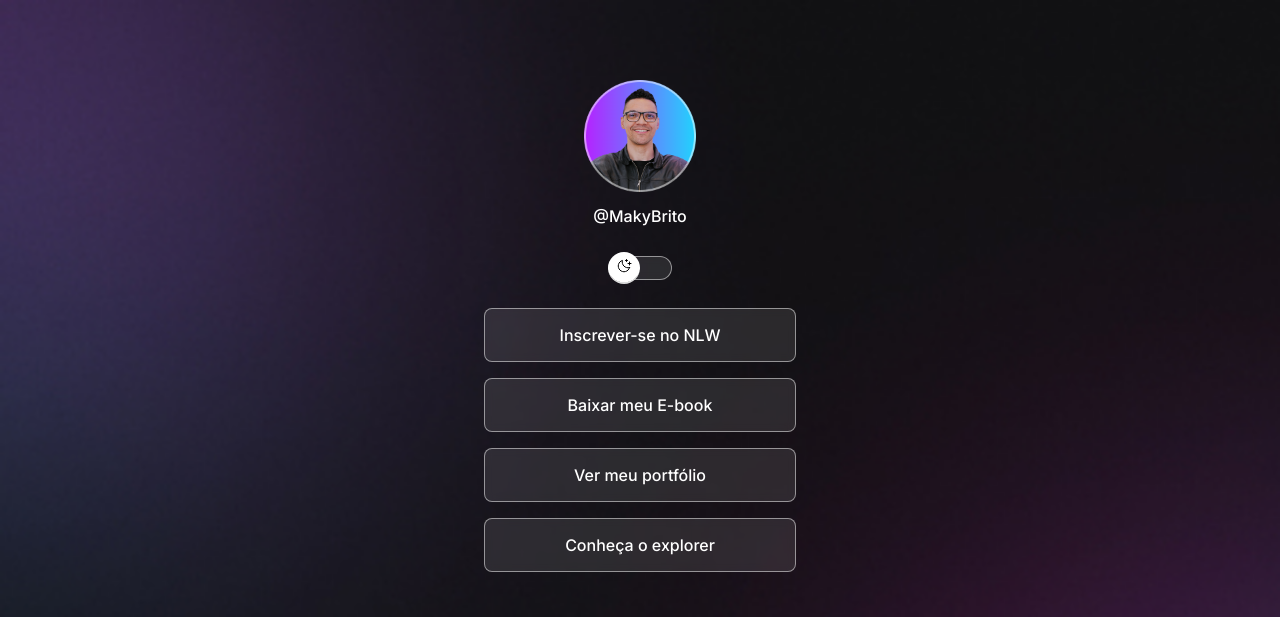
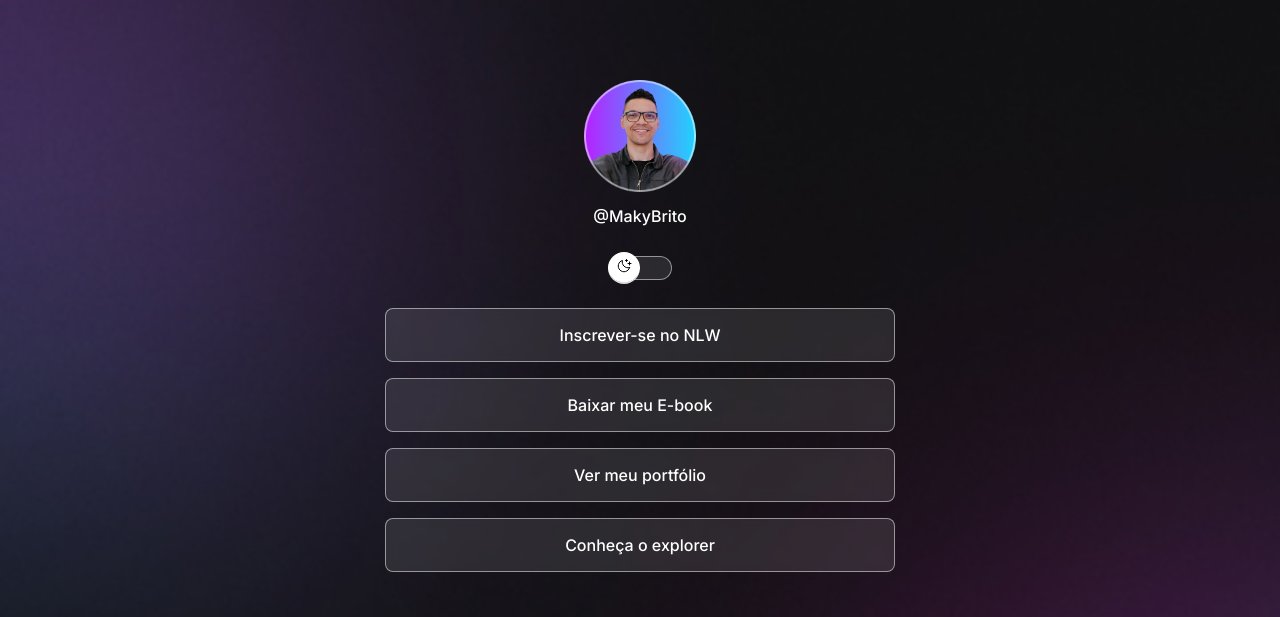
Before and after one commit to Jasmin1209/projeto-rocketseat, a plain HTML site: page index.html in a window 1280 px wide. Shown: the top 617 px of the page. Drawn offline with nearby package versions, Linux system fonts and the light colour scheme.

Commit message:
Modificando a largura, de acordo com o dispositivo

```diff
--- a/style.css
+++ b/style.css
@@ -34,7 +34,8 @@ body * {
   color: var(--text-color);
 }
 #container {
-  width: 360px; /*largura da caixa*/
+  width: 100%; /*largura da caixa*/
+  max-width: 558px;
   margin: 56px auto 0px;
   padding: 0 24px;
 }
```
